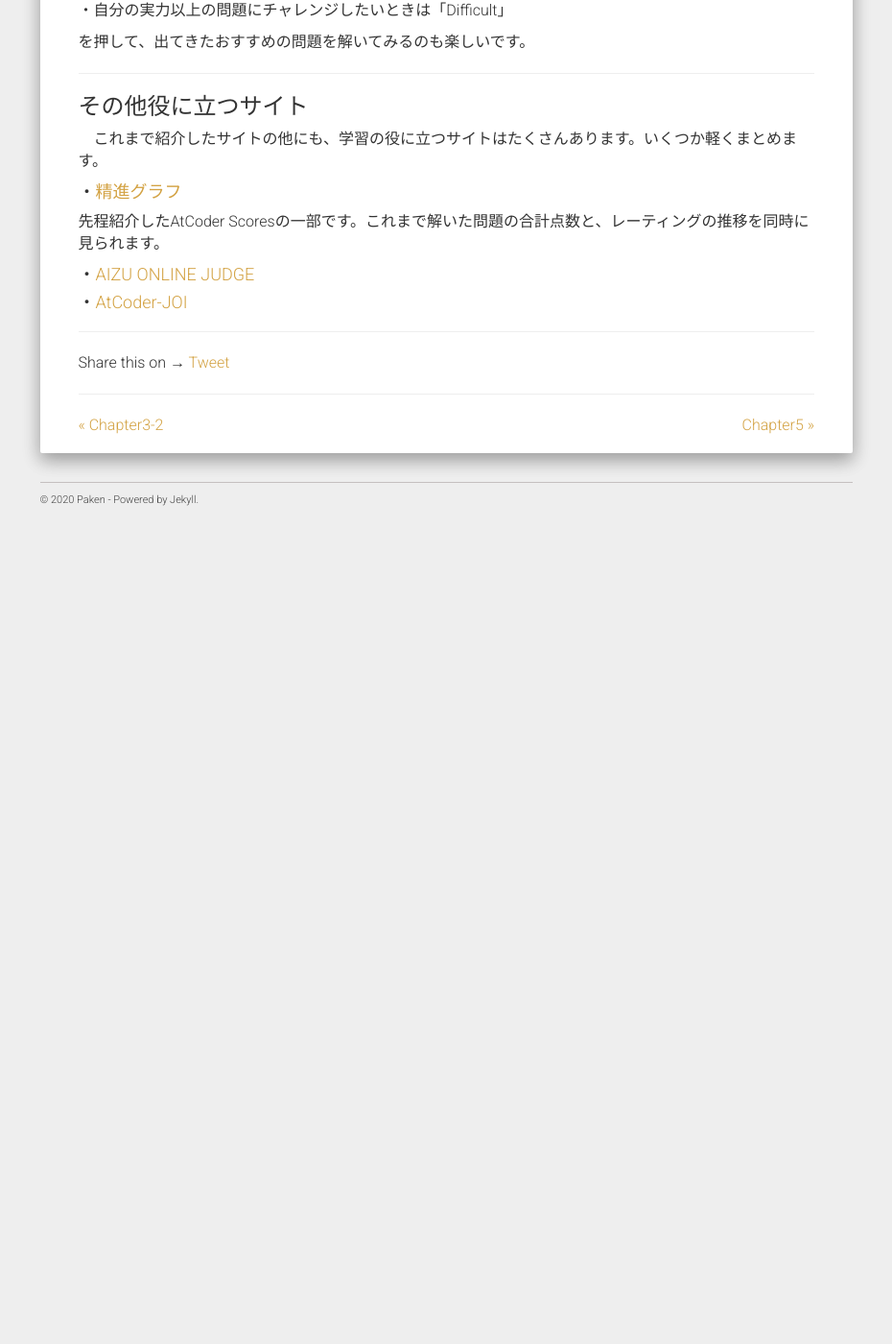
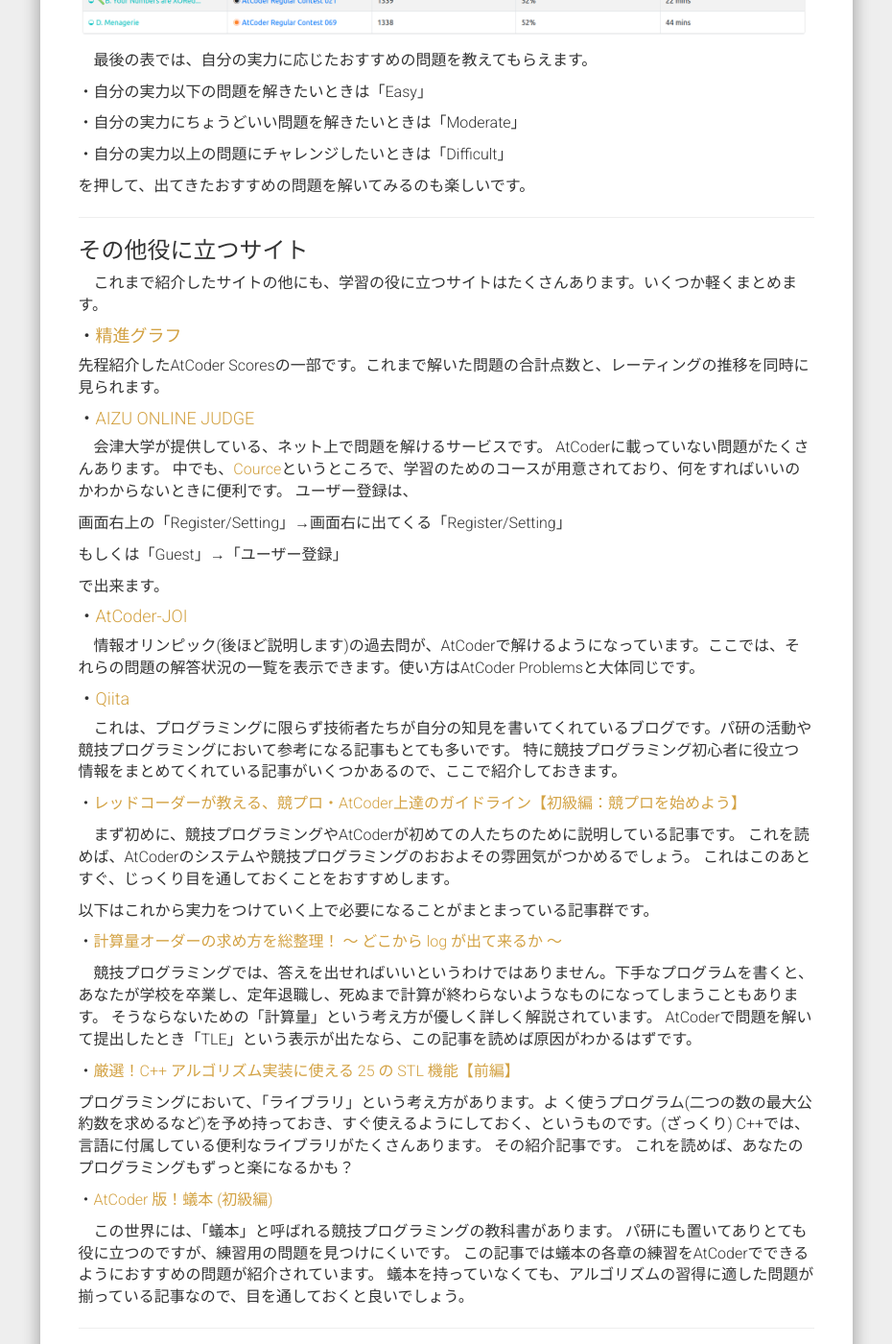
Before and after one commit to TKPaken/beginners, a Jekyll site: the page built from _posts/2020-3-23-chapter4.md, in a window 1280 px wide and 1400 px high, scrolled down 9803 px. Shown: the whole window at 96% size, without its empty margins (321-1251 px from the left). Built offline with Jekyll 4.4.1, drawn with Linux system fonts in a browser that asks for light colours; nearby versions of some CDN libraries; formulas are drawn with MathJax 3; comment, search, counter and statistics services are not loaded; before the commit the page ends 10359 px from its top, so only the background shows below that.

Commit message:
Added links of AOJ,Qiita,and some articles in Qiita.

```diff
--- a/_posts/2020-3-23-chapter4.md
+++ b/_posts/2020-3-23-chapter4.md
@@ -36,7 +36,7 @@
 __<a href="https://atcoder.jp/contests/abs/tasks/abc086_a" target="_blank">https://atcoder.jp/contests/abs/tasks/abc086_a</a>__
 
 下の画像のようなページが表示されたと思います。
-
+******
 ![AtCoder Beginners Selection 1問目](/beginners/assets/chapter4/abs-1.png)
 
 　大体の部分はAPG4bで見慣れていると思いますが、「配点」のところだけよくわからないと思うので説明しておきます。
@@ -175,6 +175,8 @@
 　AtCoder Problemsの機能は大きく分けてもう一つあります。「User ID」の所に自分のAtCoder IDを入れて、ページ真ん中上の「User Page」を押してみましょう。
 いろいろな項目が表示されます。上から順に説明していきましょう。
 
+******
+
 ![AtCoder Problems UserPageその1](/beginners/assets/chapter4/problems-userpage_1.png)
 
 　一番上には、よくわからない数字のステータスがたくさん並んでいます。それぞれどういうものか説明すると、
@@ -192,9 +194,13 @@
 この中でもAcceptedやRated Point Sumを増やすこと、Current Streakを増やし続けることは実力アップに大きくつながります。
 精進していることを ~~自慢~~ 証明したいときにも指標にできるので、とても便利です。
 
+******
+
 ![AtCoder Problems UserPageその2](/beginners/assets/chapter4/problems-userpage_2.png)
 
 　次に書かれているのは、問題の種類ごとの解いた問題数です。ABCのA問題を全て解いてこのメーターを真緑にすることなども、モチベーションにつながりますよ。
+
+******
 
 ![AtCoder Problems UserPageその3](/beginners/assets/chapter4/problems-userpage_3.png)
 
@@ -202,10 +208,14 @@
 
 その下の折れ線グラフは、解いた問題数の推移です。Daily Effortの成果はこのグラフに表れます。欠かさず努力をしている人はこのグラフが急なので、これまたかっこいいです。
 
+******
+
 ![AtCoder Problems UserPageその4](/beginners/assets/chapter4/problems-userpage_4.png)
 
 　次のよくわからん表には、それぞれの日に自分がどのくらい提出したかが表されています。この表の緑が濃いことは、その人が努力している証です。
 その下では自分の最近の提出を確認できるので、最近解いた問題を見直したいときに便利です。
+
+******
 
 ![AtCoder Problems UserPageその5](/beginners/assets/chapter4/problems-userpage_5.png)
 
@@ -231,11 +241,52 @@
 
 #### ・[AIZU ONLINE JUDGE](http://judge.u-aizu.ac.jp/onlinejudge/)
 
+　会津大学が提供している、ネット上で問題を解けるサービスです。
+AtCoderに載っていない問題がたくさんあります。
+中でも、[Cource](https://onlinejudge.u-aizu.ac.jp/courses/list)というところで、学習のためのコースが用意されており、何をすればいいのかわからないときに便利です。
+ユーザー登録は、
+
+画面右上の「Register/Setting」→画面右に出てくる「Register/Setting」
+
+もしくは「Guest」→「ユーザー登録」
+
+で出来ます。
+
+
 #### ・[AtCoder-JOI](https://joi.goodbaton.com/)
 
+　情報オリンピック(後ほど説明します)の過去問が、AtCoderで解けるようになっています。ここでは、それらの問題の解答状況の一覧を表示できます。使い方はAtCoder Problemsと大体同じです。
 
-<!---
-user pageについて書く
-精進グラフについて書く
-AOJ、JOIについて触れる
--->
+#### ・[Qiita](https://qiita.com/)
+
+　これは、プログラミングに限らず技術者たちが自分の知見を書いてくれているブログです。パ研の活動や競技プログラミングにおいて参考になる記事もとても多いです。
+特に競技プログラミング初心者に役立つ情報をまとめてくれている記事がいくつかあるので、ここで紹介しておきます。
+
+・[レッドコーダーが教える、競プロ・AtCoder上達のガイドライン【初級編：競プロを始めよう】](https://qiita.com/e869120/items/f1c6f98364d1443148b3)
+
+　まず初めに、競技プログラミングやAtCoderが初めての人たちのために説明している記事です。
+これを読めば、AtCoderのシステムや競技プログラミングのおおよその雰囲気がつかめるでしょう。
+これはこのあとすぐ、じっくり目を通しておくことをおすすめします。
+
+以下はこれから実力をつけていく上で必要になることがまとまっている記事群です。
+
+・[計算量オーダーの求め方を総整理！ 〜 どこから log が出て来るか 〜](https://qiita.com/drken/items/872ebc3a2b5caaa4a0d0)
+
+　競技プログラミングでは、答えを出せればいいというわけではありません。下手なプログラムを書くと、あなたが学校を卒業し、定年退職し、死ぬまで計算が終わらないようなものになってしまうこともあります。
+そうならないための「計算量」という考え方が優しく詳しく解説されています。
+AtCoderで問題を解いて提出したとき「TLE」という表示が出たなら、この記事を読めば原因がわかるはずです。
+
+・[厳選！C++ アルゴリズム実装に使える 25 の STL 機能【前編】](https://qiita.com/e869120/items/518297c6816adb67f9a5)
+
+プログラミングにおいて、「ライブラリ」という考え方があります。よ
+く使うプログラム(二つの数の最大公約数を求めるなど)を予め持っておき、すぐ使えるようにしておく、というものです。(ざっくり)
+C++では、言語に付属している便利なライブラリがたくさんあります。
+その紹介記事です。
+これを読めば、あなたのプログラミングもずっと楽になるかも？
+
+・[AtCoder 版！蟻本 (初級編)](https://qiita.com/drken/items/e77685614f3c6bf86f44)
+
+　この世界には、「蟻本」と呼ばれる競技プログラミングの教科書があります。
+パ研にも置いてありとても役に立つのですが、練習用の問題を見つけにくいです。
+この記事では蟻本の各章の練習をAtCoderでできるようにおすすめの問題が紹介されています。
+蟻本を持っていなくても、アルゴリズムの習得に適した問題が揃っている記事なので、目を通しておくと良いでしょう。
```
